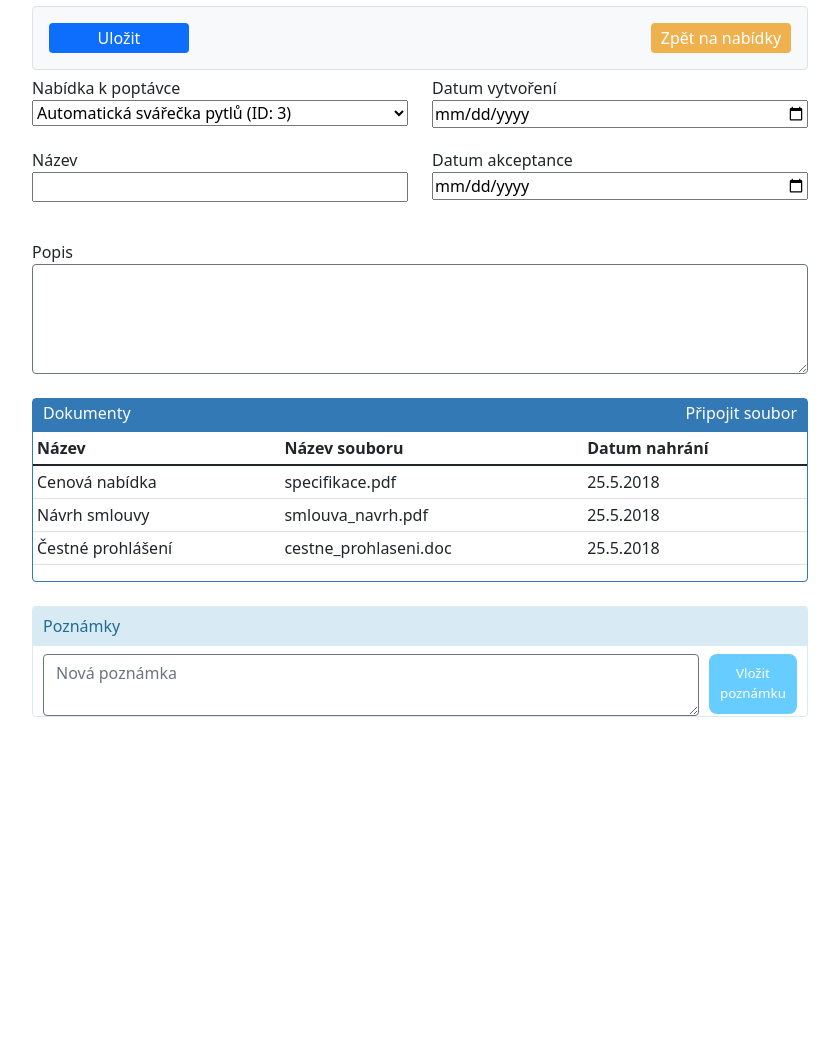
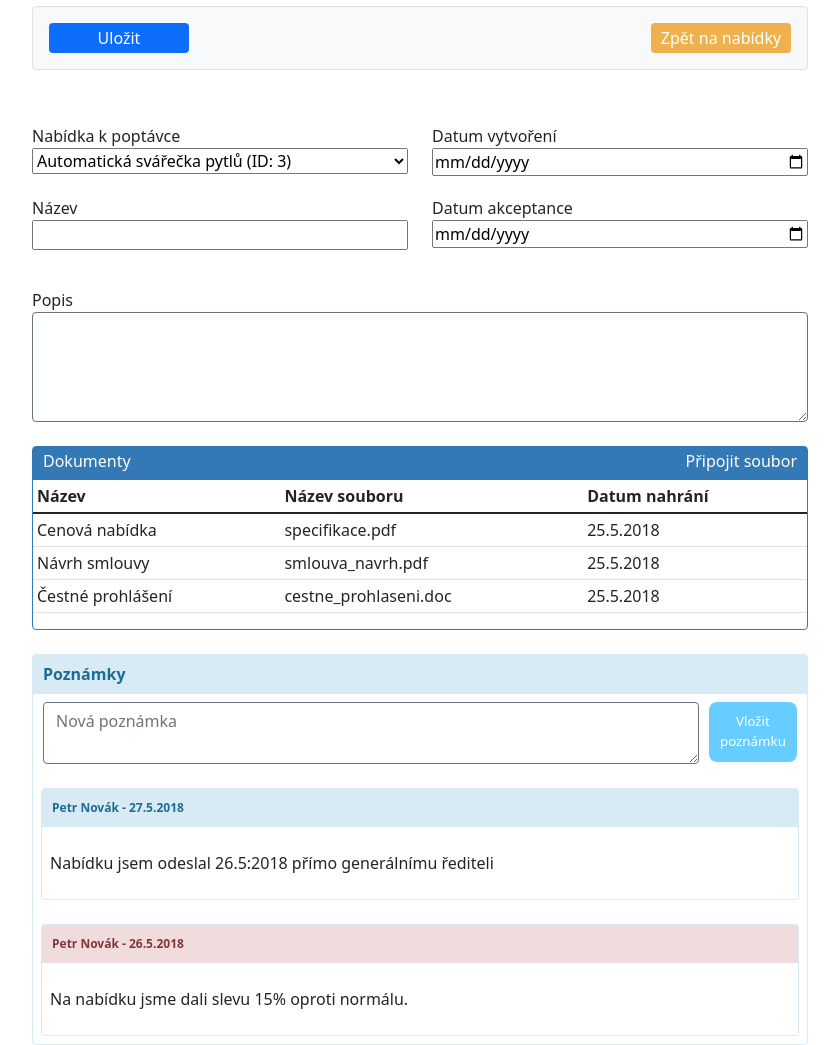
Before and after one commit to petrzamecnik/AP4TW, a plain HTML site: page ukol2/index.html in a window 1280 px wide. Shown: the part 299-1344 px from the top of the page, without its empty margins (220-1059 px from the left). Before the commit the page ends 1016 px from the top, so only its background shows below. Drawn offline with nearby package versions, Linux system fonts and the light colour scheme.

Commit message:
progress uwu

```diff
--- a/ukol2/index.html
+++ b/ukol2/index.html
@@ -103,7 +103,7 @@
 </div>
 
 <!-- inputy -->
-<div class="container">
+<div class="container mt-5">
     <div class="row">
         <div class="col form-control border-0">
             <div class="d-flex flex-column center">
@@ -139,7 +139,7 @@
         <div class="col form-control border-0">
             <div class="d-flex flex-column">
                 <label class="">Datum akceptance</label>
-                <label class="form-label" >
+                <label class="form-label">
                     <input type="date" class="width-100">
                 </label>
             </div>
@@ -156,7 +156,7 @@
     </div>
 </div>
 
-<!-- dokumenty -->
+<!-- tabulka -->
 <div class="container mt-4">
     <div class="table-container">
         <div class="d-flex flex-fill table-container-head justify-content-between align-items-center">
@@ -198,11 +198,19 @@
     <div class="note">
         <h6 class="note-head">Poznámky</h6>
         <div class="d-flex" style="padding-left: 10px; padding-right: 10px">
-            <label for="poznamka"></label><textarea class="form-control border-secondary" rows="2" id="poznamka"
-                                                    placeholder="Nová poznámka"
-        ></textarea>
+            <label for="poznamka"></label>
+            <textarea class="form-control border-secondary" rows="2" id="poznamka"
+                      placeholder="Nová poznámka"
+            ></textarea>
             <button class="note-btn">Vložit poznámku</button>
-
+        </div>
+        <div class="note m-2 mt-4">
+            <p class="note-head" style="font-size: 12px">Petr Novák - 27.5.2018</p>
+            <p class="p-2">Nabídku jsem odeslal 26.5:2018 přímo generálnímu řediteli</p>
+        </div>
+        <div class="note m-2 mt-4">
+            <p class="note-head" style="font-size: 12px; background-color: #f0dcdd; color: #823737">Petr Novák - 26.5.2018</p>
+            <p class="p-2">Na nabídku jsme dali slevu 15% oproti normálu.</p>
         </div>
     </div>
 </div>
--- a/ukol2/style.css
+++ b/ukol2/style.css
@@ -40,12 +40,10 @@
     padding: 10px;
     color: #1f6c92;
     min-width: 320px;
+    font-weight: bold;
 
 }
 
-.sub-note {
-
-}
 
 .note-btn {
     color: white;
@@ -58,6 +56,7 @@
     margin-left: 10px;
 }
 
+
 .width-100 {
     width: 100%;
 }
```
